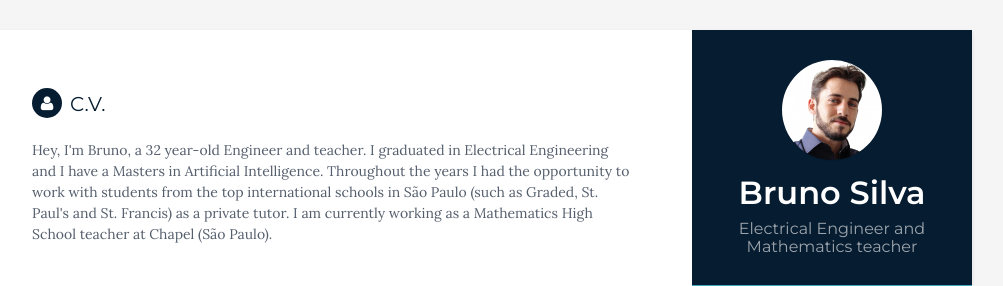
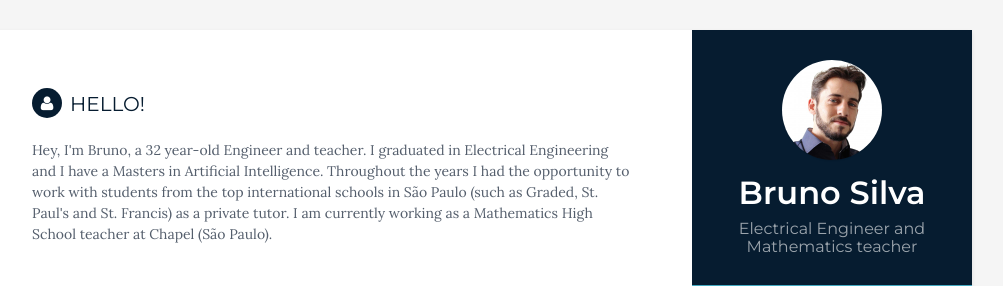
Before and after one commit to bru1987/bru1987.github.io, a Jekyll site: the page built from cv.html, in a window 1280 px wide. Shown: the top 286 px of the page, without its empty margins (168-1171 px from the left). Built offline with Jekyll 4.4.1, drawn with Linux system fonts in a browser that asks for light colours.

Commit message:
Update career-profile.html

```diff
--- a/_includes/career-profile.html
+++ b/_includes/career-profile.html
@@ -1,7 +1,7 @@
 {% if site.summary %}
 <section class="section summary-section">
 
-  <h2 class="section-title"><i class="fa fa-user"></i>C.V.</h2>
+  <h2 class="section-title"><i class="fa fa-user"></i>Hello!</h2>
 
     <div class="summary">
       <p>{{ site.summary }}</p>
```
